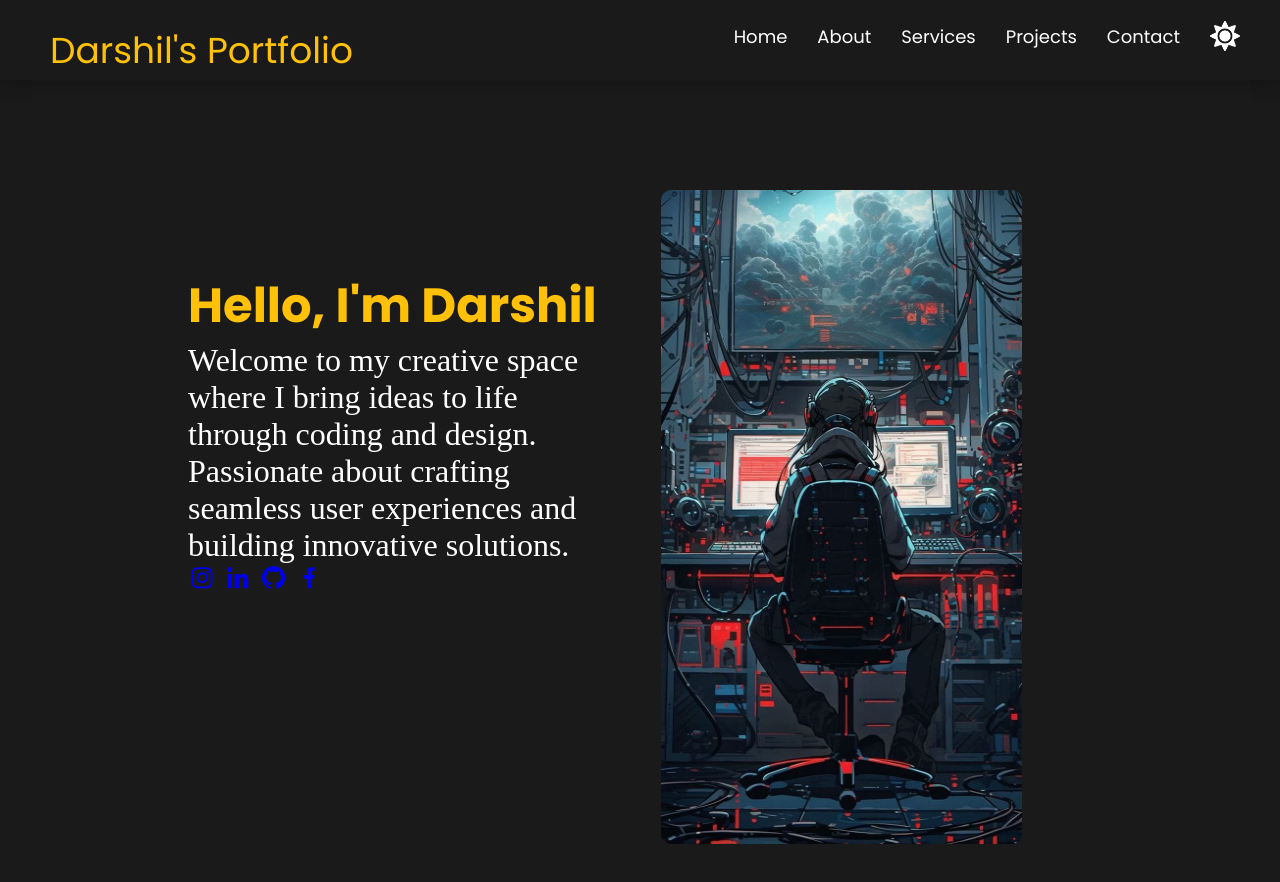
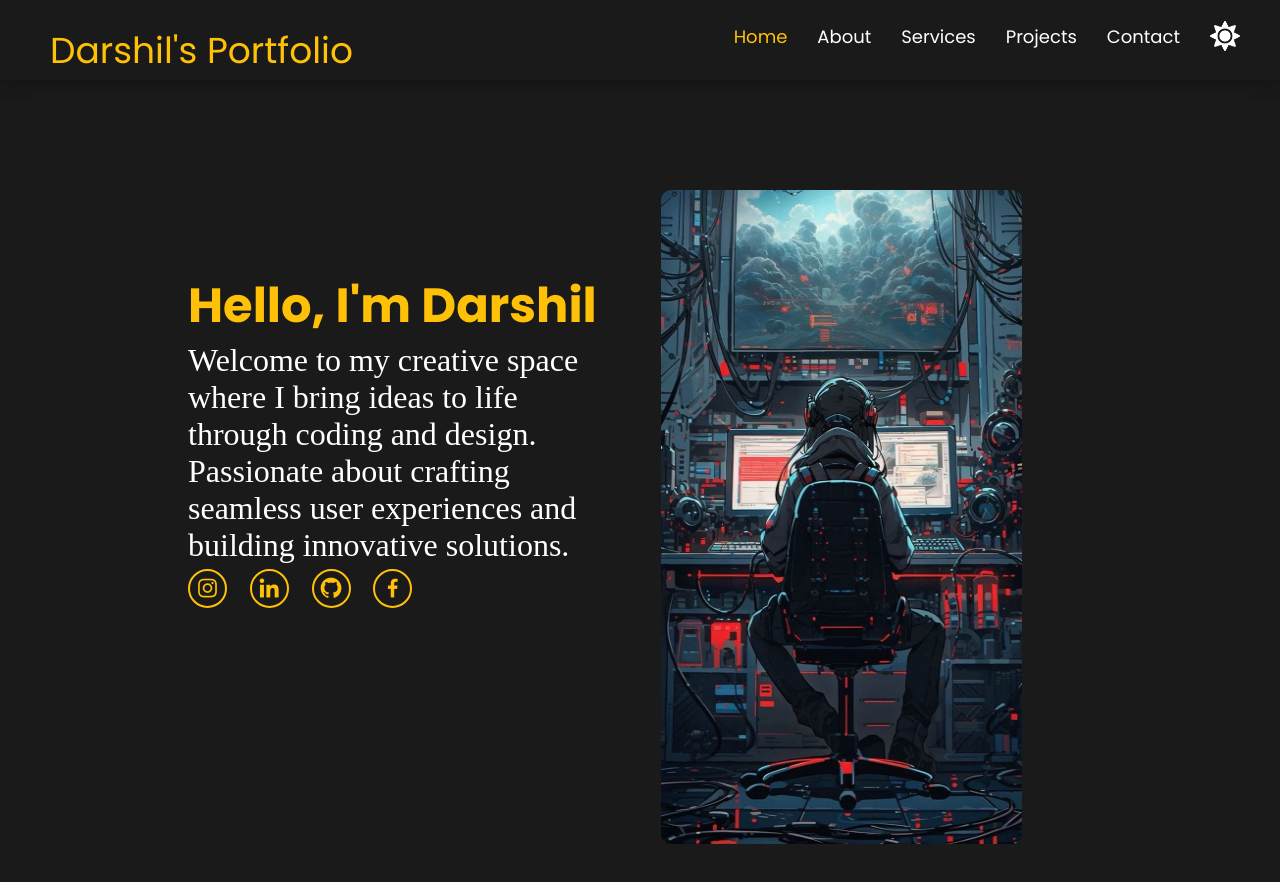
Before and after one commit to Darshil79/portfolio, a plain HTML site: page index.html in a window 1280 px wide. Drawn offline with nearby package versions, Linux system fonts and the light colour scheme; a web font is replaced by a local one.

Commit message:
Update social media logos StyleSheet.css

```diff
--- a/StyleSheet.css
+++ b/StyleSheet.css
@@ -8,6 +8,8 @@
     --secondary-color:#fff;
     --servicecard-color:#333;
     --servicecardtext-color:#ccc;
+    --onhoverbg-color:#ffc107;
+    --onhover-color:#1a1a1a;
 
 
 }
@@ -17,6 +19,8 @@
     --secondary-color:#1a1a1a;
     --servicecard-color:#e1dcdc;
     --servicecardtext-color:#1a1a1a;
+    --onhoverbg-color:#ffc107;
+    --onhover-color:#fff
 }
 
 #icon{
@@ -24,12 +28,19 @@
     cursor: pointer;
 }
 body {
-    font-family:poppins;
+    font-family: poppins;
     margin: 0;
     padding: 0;
     background-color: var(--primary-color);
     color: var(--secondary-color);
+    transition: background-color 1s ease;
+    opacity: 1;
 }
+
+.fade-out {
+    opacity: 0;
+}
+
 
 header {
     background-color: var(--primary-color);
@@ -91,7 +102,8 @@ nav ul li a::before {
     transition: transform 0.3s ease-in-out, background-color 0.3s ease-in-out;
 }
 
-nav ul li a:hover {
+nav ul li a:hover,
+nav ul li a.active {
     color: #ffc107;
 }
 
@@ -141,13 +153,24 @@ nav ul li a:hover::before {
     color: #e74c3c;
 }
 
-.mainbodyleft .logo img {
-    margin-right: 10px;
-}
+
 
 .mainbodyright {
     width: 50%;
     margin: 20px;
+}
+
+.mainbodyleft .logo a{
+    /* margin-right: 10px; */
+    text-decoration: none;
+    display: inline-flex;
+    justify-content: center;
+    border: 2px solid #ffc107;
+    font-size: 25px;
+    color: #ffc107;
+    border-radius: 50%;
+    margin: 5px 15px 25px 0;
+    padding: 5px;
 }
 
 .mainbodyright img {
@@ -158,9 +181,9 @@ nav ul li a:hover::before {
     margin: 20px;
 }
 
-.mainbodyleft .logo img:hover {
-    transform: scale(1.2);
-    transition: transform 0.3s ease-in-out;
+.mainbodyleft .logo a:hover {
+    background:var(--onhoverbg-color);
+    color:var(--onhover-color);
 }
 
 
```
